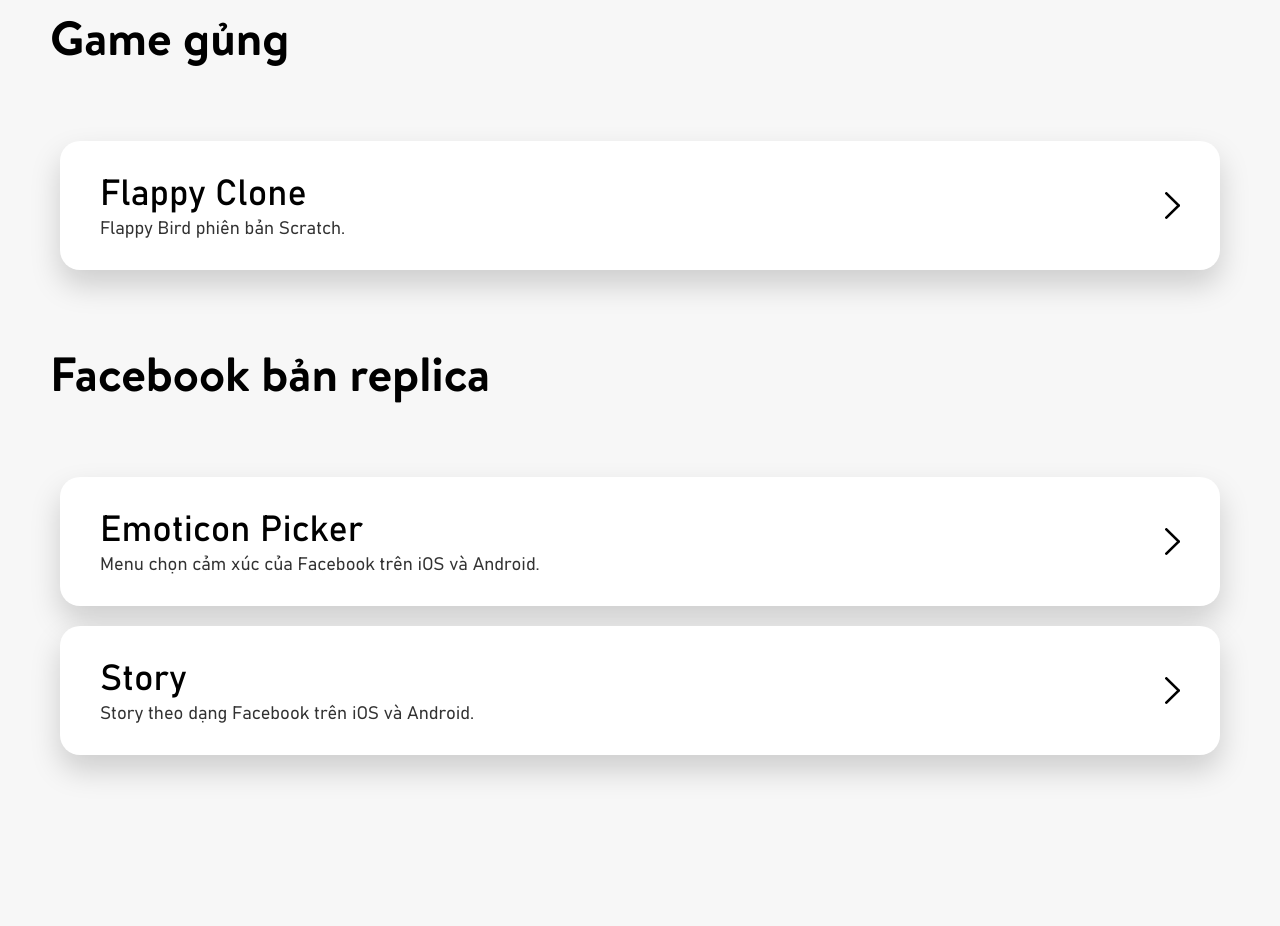
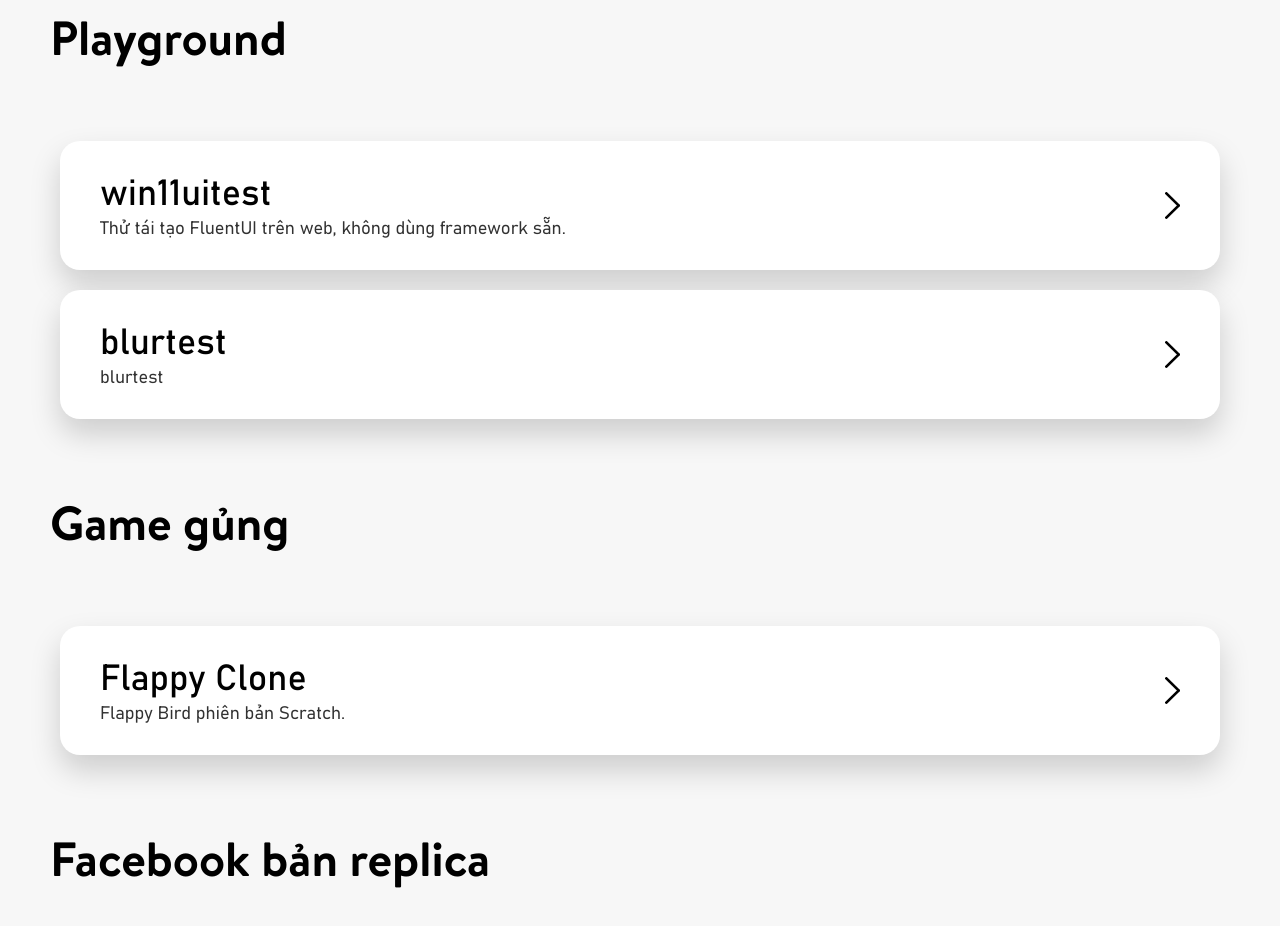
Before and after one commit to hungyn04/hungyn04.github.io, a plain HTML site: page index.html in a window 1280 px wide. Shown: the part 1477-2403 px from the top of the page. Before the commit the page ends 2242 px from the top, so only its background shows below. Drawn offline with Linux system fonts and the light colour scheme.

Commit message:
Added new items

```diff
--- a/index.html
+++ b/index.html
@@ -83,6 +83,27 @@
       </div>
     </div>
     <div class="section">
+      <div class="sectitle">Playground</div>
+      <div class="item-container">
+        <a href="/playground/win11uitest" class="item">
+          <div class="item-title">
+            <div class="item-img"></div>
+            <div class="title">win11uitest</div>
+            <div class="description">Thử tái tạo FluentUI trên web, không dùng framework sẵn.</div>
+          </div>
+        </a>
+      </div>
+      <div class="item-container">
+        <a href="/playground/blurtest" class="item">
+          <div class="item-title">
+            <div class="item-img"></div>
+            <div class="title">blurtest</div>
+            <div class="description">blurtest</div>
+          </div>
+        </a>
+      </div>
+    </div>
+    <div class="section">
       <div class="sectitle">Game gủng</div>
       <div class="item-container">
         <a href="/scratch/flapclone" class="item">
```
